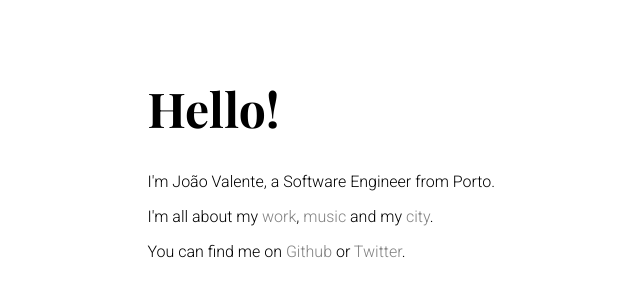
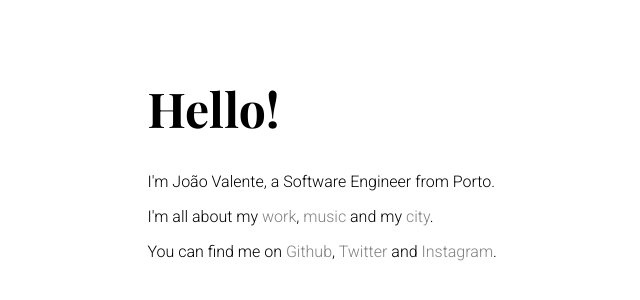
Before and after one commit to jvalente/joaovalente.com, a plain HTML site: page index.html in a window 1280 px wide. Shown: the part 124-424 px from the top of the page, without its empty margins (303-943 px from the left). Drawn offline with nearby package versions, Linux system fonts and the light colour scheme.

Commit message:
adds instagram link

```diff
--- a/index.html
+++ b/index.html
@@ -29,7 +29,7 @@
             <h1>Hello!</h1>
             <p>I'm João Valente, a Software Engineer from Porto.</p>
             <p>I'm all about my <a href="http://doist.com">work</a>, <a href="cotao">music</a> and my <a href="http://portosummerofcode.com">city</a>.</p>
-            <p>You can find me on <a href="http://github.com/jvalente">Github</a> or <a href="http://twitter.com/jvalente">Twitter</a>.</p>
+            <p>You can find me on <a href="http://github.com/jvalente">Github</a>, <a href="http://twitter.com/jvalente">Twitter</a> and <a href="http://instagram.com/ilvalente">Instagram</a>.</p>
         </div>
 
         <script>
```
